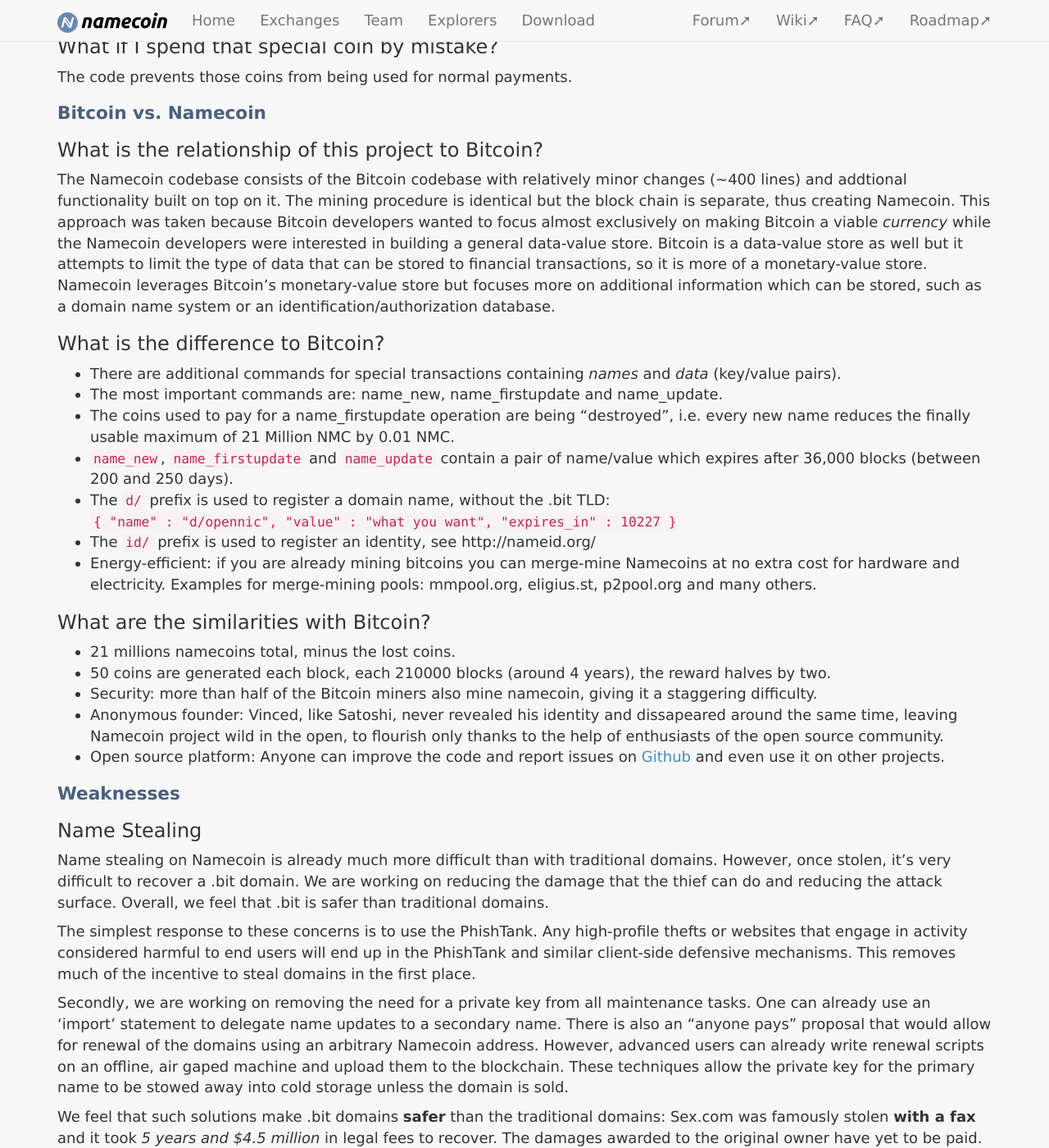
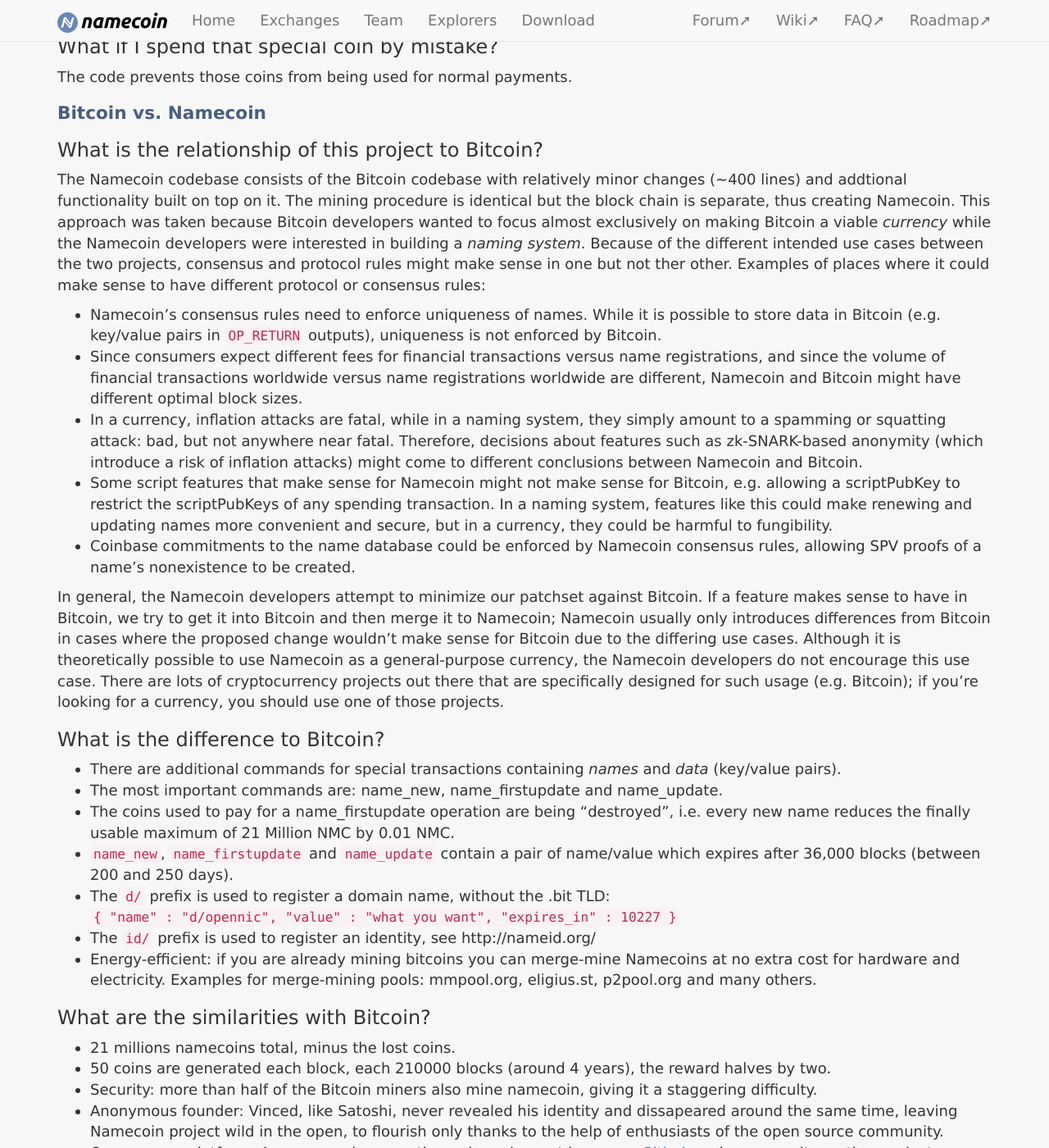
Before and after one commit to JeremyRand/namecoin.org, a Jekyll site: the page built from docs/faq/index.md, in a window 1280 px wide and 1400 px high, scrolled down 2761 px. Shown: the whole window at 82% size. Built offline with Jekyll 4.4.1, drawn with Linux system fonts in a browser that asks for light colours.

Commit message:
FAQ: reworded "What is the relationship of this project to Bitcoin?"

```diff
--- a/docs/faq/index.md
+++ b/docs/faq/index.md
@@ -85,7 +85,15 @@ The code prevents those coins from being used for normal payments.
 
 ### What is the relationship of this project to Bitcoin?
 
-The Namecoin codebase consists of the Bitcoin codebase with relatively minor changes (~400 lines) and addtional functionality built on top on it. The mining procedure is identical but the block chain is separate, thus creating Namecoin. This approach was taken because Bitcoin developers wanted to focus almost exclusively on making Bitcoin a viable *currency* while the Namecoin developers were interested in building a general data-value store. Bitcoin is a data-value store as well but it attempts to limit the type of data that can be stored to financial transactions, so it is more of a monetary-value store. Namecoin leverages Bitcoin's monetary-value store but focuses more on additional information which can be stored, such as a domain name system or an identification/authorization database.
+The Namecoin codebase consists of the Bitcoin codebase with relatively minor changes (~400 lines) and addtional functionality built on top on it. The mining procedure is identical but the block chain is separate, thus creating Namecoin. This approach was taken because Bitcoin developers wanted to focus almost exclusively on making Bitcoin a viable *currency* while the Namecoin developers were interested in building a *naming system*.  Because of the different intended use cases between the two projects, consensus and protocol rules might make sense in one but not ther other.  Examples of places where it could make sense to have different protocol or consensus rules:
+
+* Namecoin's consensus rules need to enforce uniqueness of names.  While it is possible to store data in Bitcoin (e.g. key/value pairs in `OP_RETURN` outputs), uniqueness is not enforced by Bitcoin.
+* Since consumers expect different fees for financial transactions versus name registrations, and since the volume of financial transactions worldwide versus name registrations worldwide are different, Namecoin and Bitcoin might have different optimal block sizes.
+* In a currency, inflation attacks are fatal, while in a naming system, they simply amount to a spamming or squatting attack: bad, but not anywhere near fatal.  Therefore, decisions about features such as zk-SNARK-based anonymity (which introduce a risk of inflation attacks) might come to different conclusions between Namecoin and Bitcoin.
+* Some script features that make sense for Namecoin might not make sense for Bitcoin, e.g. allowing a scriptPubKey to restrict the scriptPubKeys of any spending transaction.  In a naming system, features like this could make renewing and updating names more convenient and secure, but in a currency, they could be harmful to fungibility.
+* Coinbase commitments to the name database could be enforced by Namecoin consensus rules, allowing SPV proofs of a name's nonexistence to be created.
+
+In general, the Namecoin developers attempt to minimize our patchset against Bitcoin.  If a feature makes sense to have in Bitcoin, we try to get it into Bitcoin and then merge it to Namecoin; Namecoin usually only introduces differences from Bitcoin in cases where the proposed change wouldn't make sense for Bitcoin due to the differing use cases.  Although it is theoretically possible to use Namecoin as a general-purpose currency, the Namecoin developers do not encourage this use case.  There are lots of cryptocurrency projects out there that are specifically designed for such usage (e.g. Bitcoin); if you're looking for a currency, you should use one of those projects.
 
 ### What is the difference to Bitcoin?
 
```
